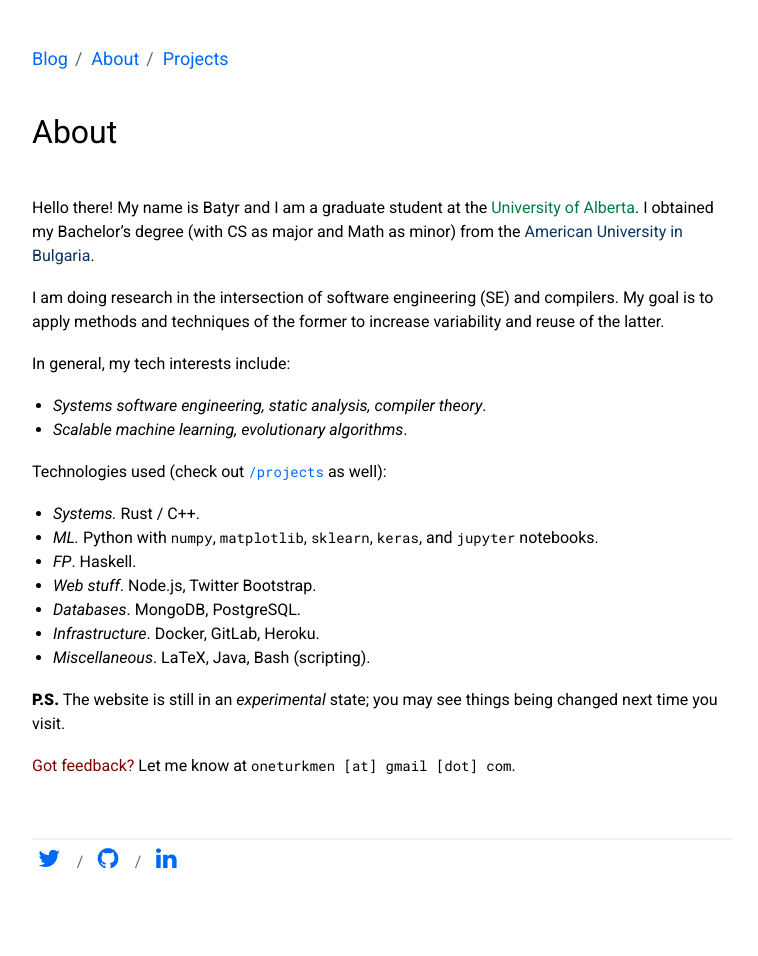
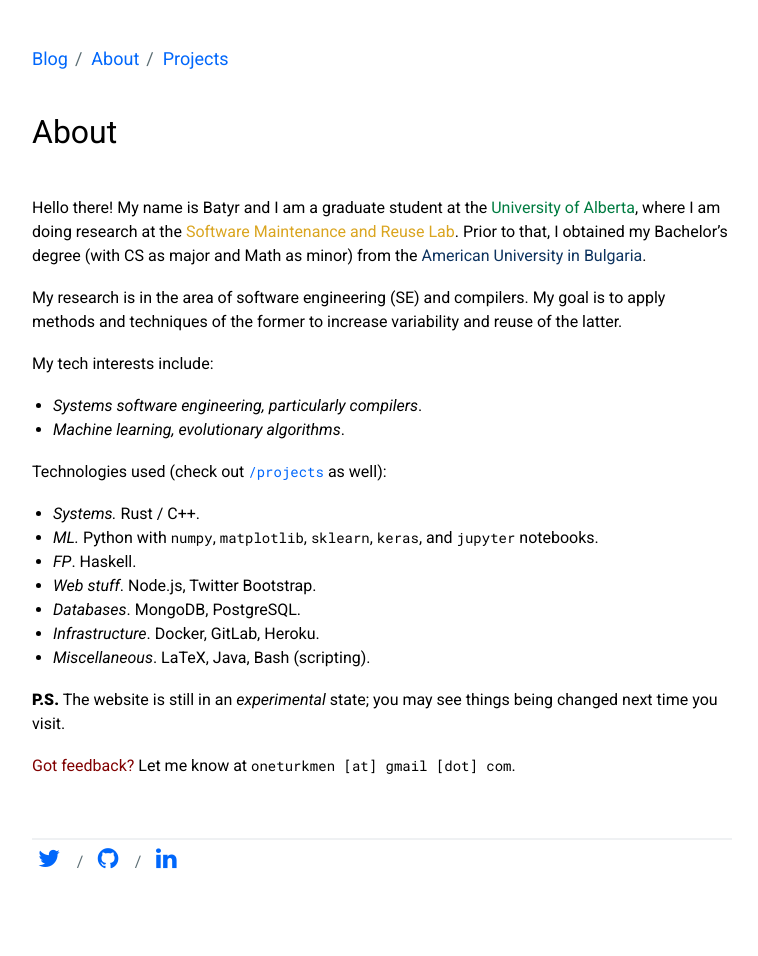
Before and after one commit to oneturkmen/oneturkmen.github.io, a Jekyll site: the page built from _pages/about.markdown, in a window 1280 px wide. Shown: the whole page, without its empty margins (258-1016 px from the left). Built offline with Jekyll 4.4.1, drawn with Linux system fonts in a browser that asks for light colours.

Commit message:
Typo + styles

```diff
--- a/_pages/about.markdown
+++ b/_pages/about.markdown
@@ -5,18 +5,19 @@ permalink: /about/
 ---
 
 Hello there! My name is Batyr and I am a graduate student at the
-[<span style="color: #007c41;">University of Alberta</span>](https://www.ualberta.ca).
-I obtained my Bachelor's degree (with CS as major and Math as minor) from the
-[<span style="color: #0d335f;">American University in
+[<span style="color: #007c41;">University of Alberta</span>](https://www.ualberta.ca),
+where I am doing research at the
+[<span style="color: #DAA520;">Software Maintenance and Reuse Lab</span>](https://sarahnadi.org/smr/).
+Prior to that, I obtained my Bachelor's degree (with CS as major and Math as minor) from the [<span style="color: #0d335f;">American University in
 Bulgaria</span>](https://www.aubg.edu/).
 
-I am doing research in the intersection of software engineering (SE) and compilers.
-My goal is to apply methods and techniques of the former to increase variability and reuse of the latter.
+My research is in the area of software engineering (SE) and compilers. My goal is to
+apply methods and techniques of the former to increase variability and reuse of the latter.
 
-In general, my tech interests include:
+My tech interests include:
 
-- *Systems software engineering, static analysis, compiler theory*.
-- *Scalable machine learning, evolutionary algorithms*.
+- *Systems software engineering, particularly compilers*.
+- *Machine learning, evolutionary algorithms*.
 
 Technologies used (check out [`/projects`](https://oneturkmen.github.io/projects/) as well):
 
--- a/_pages/projects.markdown
+++ b/_pages/projects.markdown
@@ -4,7 +4,7 @@ title: Projects
 permalink: /projects/
 ---
 
-The following projects are the ones I participated in or developed within past 2-3 years.
+The following projects are the ones I participated in or developed within the past few years.
 
 <span style="color: red;">NOTE 1:</span> No work-related projects.
 You can see a short description of those on my LinkedIn profile (for now).
```
